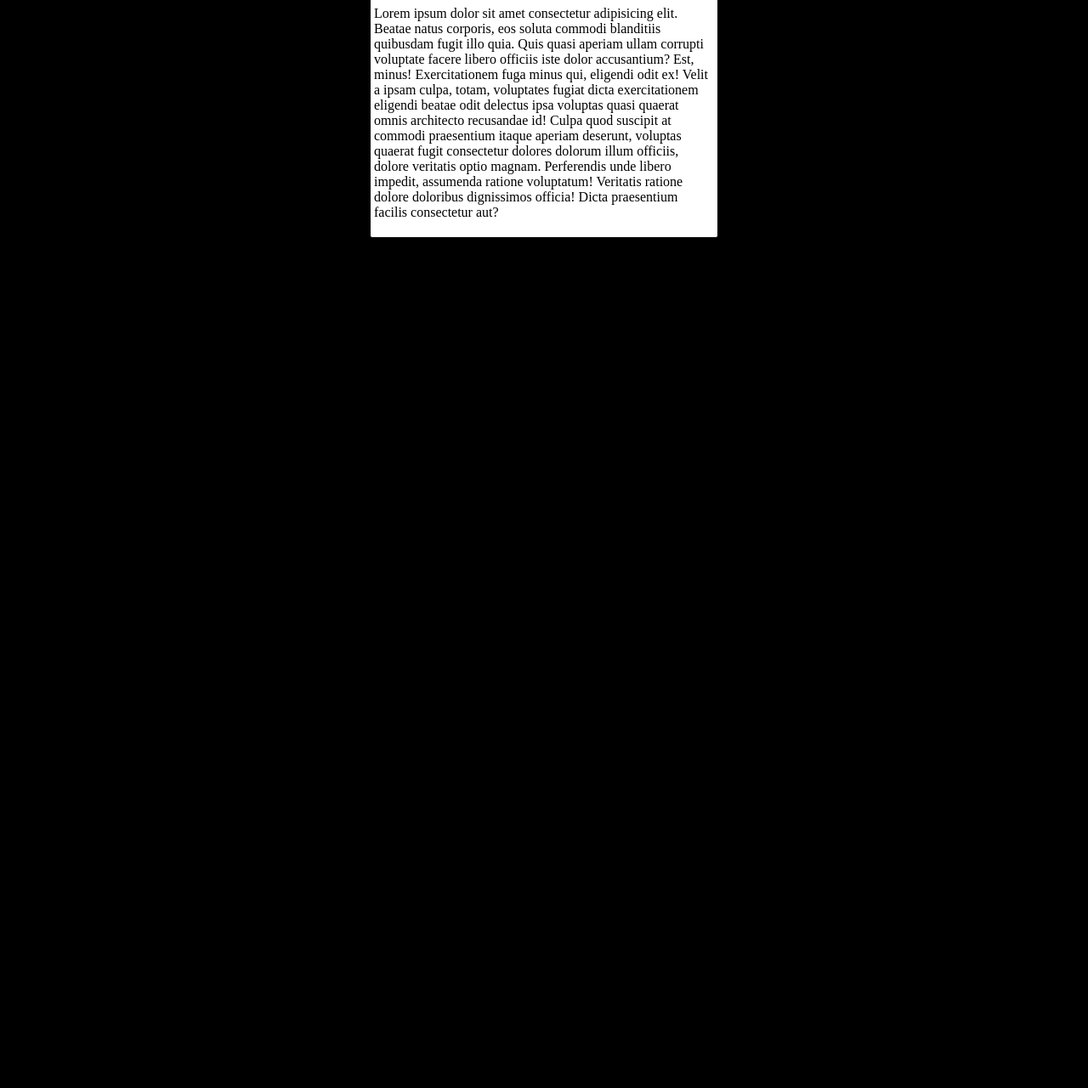
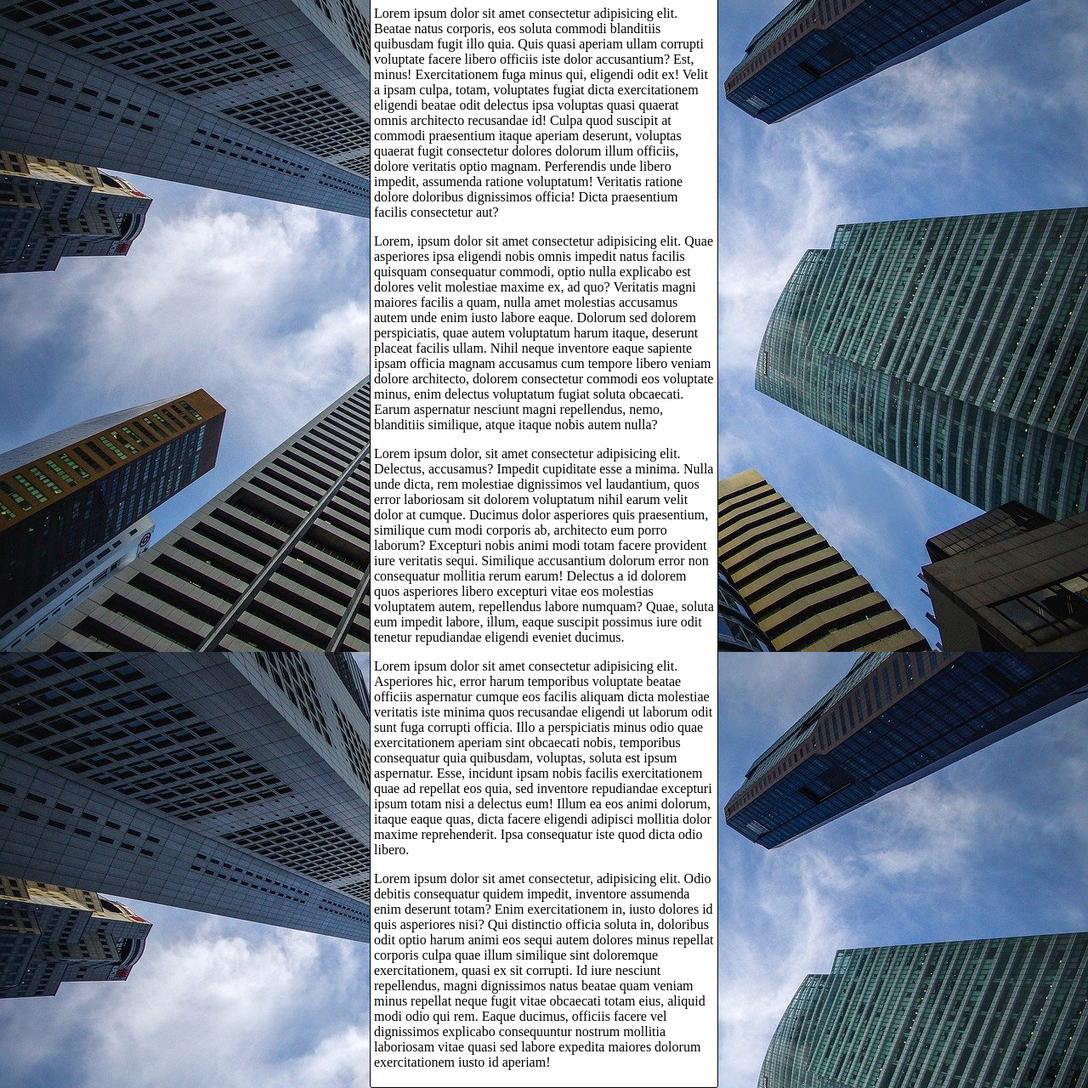
Before and after one commit to BrennusBrennus/HTML5-CSS3, a plain HTML site: page exercicios/ex022/fundo06.html in a window 1280 px wide. Shown: the part 86-1366 px from the top of the page at 85% size. Before the commit the page ends 816 px from the top, so only its background shows below. Drawn offline with Linux system fonts and the light colour scheme.

Commit message:
acrescentei o background-attachement

```diff
--- a/exercicios/ex022/fundo06.html
+++ b/exercicios/ex022/fundo06.html
@@ -7,10 +7,20 @@
     <style>
         body {
             height: 100vh;
-            background-color: black;
+           /* background-color: black;
             background-image: url(imagens/wallpaper002.jpg);
             background-position: center center;
+            background-size: cover;
             background-repeat: no-repeat;
+            background-attachment: fixed;*/
+
+            /*
+                shorthand background:
+
+                color > image > position > repeat > [size] > attachement
+            */
+
+            background: black url(imagens/wallpaper002.jpg) center center no-repeat fixed;
             background-size: cover;
         }
 
@@ -30,6 +40,18 @@
         <p>
             Lorem ipsum dolor sit amet consectetur adipisicing elit. Beatae natus corporis, eos soluta commodi blanditiis quibusdam fugit illo quia. Quis quasi aperiam ullam corrupti voluptate facere libero officiis iste dolor accusantium? Est, minus! Exercitationem fuga minus qui, eligendi odit ex! Velit a ipsam culpa, totam, voluptates fugiat dicta exercitationem eligendi beatae odit delectus ipsa voluptas quasi quaerat omnis architecto recusandae id! Culpa quod suscipit at commodi praesentium itaque aperiam deserunt, voluptas quaerat fugit consectetur dolores dolorum illum officiis, dolore veritatis optio magnam. Perferendis unde libero impedit, assumenda ratione voluptatum! Veritatis ratione dolore doloribus dignissimos officia! Dicta praesentium facilis consectetur aut?
         </p>
+        <P>
+            Lorem, ipsum dolor sit amet consectetur adipisicing elit. Quae asperiores ipsa eligendi nobis omnis impedit natus facilis quisquam consequatur commodi, optio nulla explicabo est dolores velit molestiae maxime ex, ad quo? Veritatis magni maiores facilis a quam, nulla amet molestias accusamus autem unde enim iusto labore eaque. Dolorum sed dolorem perspiciatis, quae autem voluptatum harum itaque, deserunt placeat facilis ullam. Nihil neque inventore eaque sapiente ipsam officia magnam accusamus cum tempore libero veniam dolore architecto, dolorem consectetur commodi eos voluptate minus, enim delectus voluptatum fugiat soluta obcaecati. Earum aspernatur nesciunt magni repellendus, nemo, blanditiis similique, atque itaque nobis autem nulla?
+        </P>
+        <p>
+            Lorem ipsum dolor, sit amet consectetur adipisicing elit. Delectus, accusamus? Impedit cupiditate esse a minima. Nulla unde dicta, rem molestiae dignissimos vel laudantium, quos error laboriosam sit dolorem voluptatum nihil earum velit dolor at cumque. Ducimus dolor asperiores quis praesentium, similique cum modi corporis ab, architecto eum porro laborum? Excepturi nobis animi modi totam facere provident iure veritatis sequi. Similique accusantium dolorum error non consequatur mollitia rerum earum! Delectus a id dolorem quos asperiores libero excepturi vitae eos molestias voluptatem autem, repellendus labore numquam? Quae, soluta eum impedit labore, illum, eaque suscipit possimus iure odit tenetur repudiandae eligendi eveniet ducimus.
+        </p>
+        <p>
+            Lorem ipsum dolor sit amet consectetur adipisicing elit. Asperiores hic, error harum temporibus voluptate beatae officiis aspernatur cumque eos facilis aliquam dicta molestiae veritatis iste minima quos recusandae eligendi ut laborum odit sunt fuga corrupti officia. Illo a perspiciatis minus odio quae exercitationem aperiam sint obcaecati nobis, temporibus consequatur quia quibusdam, voluptas, soluta est ipsum aspernatur. Esse, incidunt ipsam nobis facilis exercitationem quae ad repellat eos quia, sed inventore repudiandae excepturi ipsum totam nisi a delectus eum! Illum ea eos animi dolorum, itaque eaque quas, dicta facere eligendi adipisci mollitia dolor maxime reprehenderit. Ipsa consequatur iste quod dicta odio libero.
+        </p>
+        <p>
+            Lorem ipsum dolor sit amet consectetur, adipisicing elit. Odio debitis consequatur quidem impedit, inventore assumenda enim deserunt totam? Enim exercitationem in, iusto dolores id quis asperiores nisi? Qui distinctio officia soluta in, doloribus odit optio harum animi eos sequi autem dolores minus repellat corporis culpa quae illum similique sint doloremque exercitationem, quasi ex sit corrupti. Id iure nesciunt repellendus, magni dignissimos natus beatae quam veniam minus repellat neque fugit vitae obcaecati totam eius, aliquid modi odio qui rem. Eaque ducimus, officiis facere vel dignissimos explicabo consequuntur nostrum mollitia laboriosam vitae quasi sed labore expedita maiores dolorum exercitationem iusto id aperiam!
+        </p>
     </main>
 </body>
 </html>
```
Also changed, not shown: exercicios/ex022/imagens/corticag.jpg (added), exercicios/ex022/imagens/corticap.png (added), exercicios/ex022/imagens/pattern001.png (added), exercicios/ex022/imagens/pattern002.png (added), exercicios/ex022/imagens/pattern003.png (added), exercicios/ex022/imagens/target001.png (added), exercicios/ex022/imagens/wallpaper002.jpg (added), exercicios/ex022/imagens/wallpaper003.jpg (added), exercicios/ex022/imagens/wallpaper004.jpg (added), exercicios/ex022/imagens/wallpaper005.jpg (added), exercicios/ex022/imagens/wallpaper006.jpg (added).
